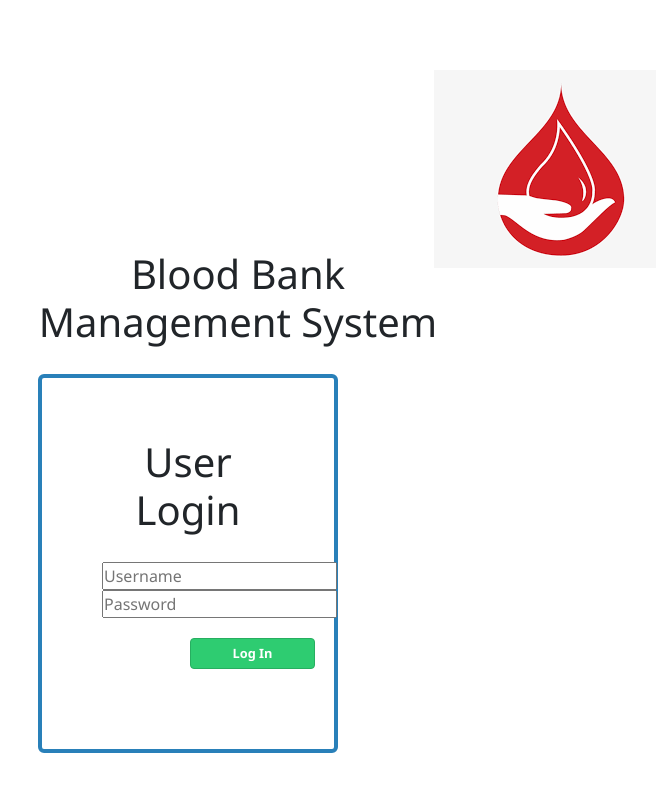
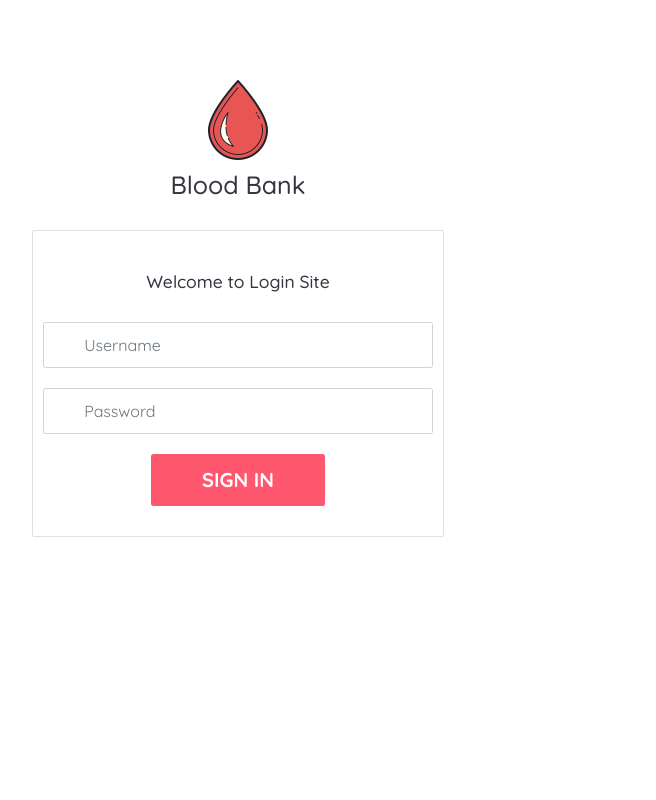
Before and after one commit to pureskill714/ICT2103-Project, a Flask app: page / in a window 1280 px wide. Shown: the whole page, without its empty margins (402-1058 px from the left). Run offline with Flask 2, Linux system fonts and the light colour scheme; parts of the project's set-up code (start-up, migrations or seed data) failed here and were passed over; some libraries are stand-ins or nearby versions.

Commit message:
Updated UI
Login and Staff Dashboard

```diff
--- a/static/css/style.css
+++ b/static/css/style.css
@@ -1,247 +1,117 @@
- /* Reset */
- *{
-    margin: 0;
-    padding: 0;
-    box-sizing: border-box;
+@import url('https://fonts.googleapis.com/css2?family=Quicksand:wght@400;500;700&display=swap');
+
+:root {
+  --colour-pink: #FF576E;
+  --colour-dark-pink: #BC4D5C;
+  --colour-white:#fff;
+  --colour-black:#33363F;
+}
+
+html {
+  font-size: 62.5%;
+}
+
+body {
+  background: var(--colour-white);
+  color: var(--colour-black);
+  font-family: 'Quicksand', sans-serif;
+  font-weight: 400;
+  font-size: 2rem; /*16px*/
 }
 
 
-/* Main Styling */
-html  body{
- font-family: 'Segoe UI', Tahoma, Geneva, Verdana, sans-serif;
- line-height: 1,7em;
-}
-a{
-    color:#333;
-    text-decoration: none;
-}
-h1,h2,h3 {
-    padding-bottom:20px;
+/*========= Side Bar========= */
+@import "https://fonts.googleapis.com/css?family=Poppins:300,400,500,600,700";
+
+
+a, a:hover, a:focus {
+	color:inherit;
+	text-decoration: none;
 }
 
-p{
-    margin:10px 0;
+.wrapper {
+	display: flex;
+	width:100%;
+	align-items:stretch
 }
 
-/* Utility Classes */
-.container{
-    margin:auto;
-    max-width: 1100px;
-    overflow:auto;
-    padding:0 20px;
+.sidebar {
+	min-width:25rem;
+	max-width: 25rem;
+	background: var(--colour-pink);
+	color:var(--colour-white);
+	padding: 1rem;
 }
 
-.text-primary{
-    color:#f7c08a;
-}
 
-.lead{
-    font-size:20px;
-}
 
-.btn{
-    display:inline-block;
-    font-size:18px;
-    color:#fff;
-    background:#333;
-    padding:13px 20px;
-    border:none;
-    cursor:pointer;
-}
-
-.btn:hover{
-    background:#f7c08a;
-    color:#333
-}
-.btn-light {
-    background: #f4f4f4;
-    color: #333;
-  }
-
-  .bg-dark {
-    background: #333;
-    color: #fff;
-  }
-
-  .bg-light {
-    background: #f4f4f4;
-    color: #333;
-  }
-
-  .bg-primary {
-    background: #f7c08a;
-    color: #333;
-  }
-  .clr{
-      clear:both;
-  }
-  .l-heading{
-      font-size:40px;
-  }
-
-  /* Padding */
-  .py-1{padding:10px 0 ;}
-  .py-2{padding:20px 0 ;}
-  .py-3{padding:30px 0 ;}
-
-/* Navbar */
-#navbar{
-    background:#333;
-    color:#fff;
-    overflow:auto;
-}
-
-#navbar a{
-    color:#fff
-}
-
-#navbar h1{
-    float:left;
-    padding-top:20px;
-}
-
-#navbar ul{
-    list-style:none;
-    float:right;
-}
-
-#navbar ul li {
- float:left;
-}
-
-#navbar ul li a{
-    display:block;
-    padding:20px;
-    text-align: center;
-}
-
-#navbar ul li a:hover,
- #navbar ul li a.current{
-    background:#444;
-    color:#f7c08a;
-}
-
-/* showcase */
-
-#showcase{
-    background-image: url('../img/showcase.jpg');
-    height: 1050px;
+.sidebar .sidebar-header {
+	padding: 2rem;
+	background: var(--colour-pink);
 
 }
 
-#showcase .showcase-content{
-    color:#fff;
-    text-align:center;
-    padding-top:500px;
+.sidebar ul.components {
+	padding:2rem 0px;
+	border-bottom:0.1rem solid var(--colour-dark-pink);
 }
 
-#showcase .showcase-content h1{
-    font-size:75px;
-    line-height:1.2em;
+.sidebar ul li a{
+	padding:1rem;
+	font-size: 1.6rem;
+	display: block
 }
 
-#showcase .showcase-content p {
-    padding-bottom:20px;
-    line-height: 1.7em;
-}
-#home-info {
-    height: 400px;
-  }
-
-  #home-info .info-img {
-    float: left;
-    width: 50%;
-    background: url('../img/photo-1.jpg') no-repeat;
-    min-height: 100%;
-
-  }
-
-  #home-info .info-content {
-    float: right;
-    width: 50%;
-    height: 100%;
-    text-align: center;
-    padding: 50px 30px;
-    overflow: hidden;
-
-  }
-
-  #home-info .info-content p {
-    padding-bottom: 30px;
-  }
-/* Features */
-.box{
-    float:left;
-    widows: 33.5%;
-    padding:60px;
-    text-align:center;
+.sidebar ul li a:hover {
+	color:var(--colour-white);
+	background: var(--colour-dark-pink);
 }
 
-.box i{
-    margin-bottom:10px;
+ul.CTAs{
+	padding: 2rem;
+}
+ul.CTAs a{
+	text-align: center;
+	font-size:2rem !important;
+	display: block;
+	border-radius: 0.5rem;
+	margin-bottom:0.5rem;
+}
+a.l-btn, a.l-btn:hover{
+	background:var(--colour-white);
+	color:var(--colour-pink);
+}
+.content{
+	width:100%;
+	padding:2rem;
+	min-height: 100vh;
+}
+.content-wrapper{
+	padding:1.5rem;
 }
 
-/* About Info */
-#about-info .info-right{
-    float:right;
-    width:50%;
-    min-height:100%;
-}
-#about-info .info-left{
-    float:left;
-    width:50%;
-    min-height: 100%;
+.p-login{
+	margin-top: 4rem;
+	font-size: 1.6rem;
 }
 
-#about-info .info-right img{
-    display:block;
-    margin:auto;
-    width:70%;
-    border-radius:50%;
-}
-#testimonials{
-    height:600px;
-    background:url('../img/test-bg.jpg') no-repeat center center/cover;
-    padding-top:100px;
+.btn-login {
+	margin-top: 2rem;
+    margin-bottom: 2rem;
+	font-size: 2rem;
+	padding: 1rem 5rem;
+	background-color:var(--colour-pink);
+	color:var(--colour-white);
+
 }
 
-#testimonials .testimonial img{
-    width:100px;
-    float:left;
-    margin-right:40px;
-    border-radius:50%;
+.btn-login:hover {
+	background-color:var(--colour-dark-pink);
+	color:var(--colour-white);
 }
 
-#testimonials  h2{
-    color:#fff;
-    text-align:center;
-    padding-bottom:55px;
+.textfield {
+	margin-top: 2rem;
+	font-size: 1.6rem;
+	padding: 1rem 4rem;
 }
-
-#testimonials .testimonial{
-    padding:20px;
-    margin-bottom:40px;
-    border-radius:5px;
-    opacity: 0.85;
-}
-#contact-form .form-group{
-    margin-bottom:20px;
-}
-#contact-form label{
-    display:block;
-    margin-bottom:5px;
-}
-
-#contact-form input, #contact-form textarea {
-    width:100%;
-    padding:10px;
-    border:1px #ddd slod;
-}
-
-#contact-form textarea{
-    height:200px;
-}
-#contact-form input:focus, #contact-form textarea:focus {
-    outline:none;
-    border-color:#f7c08a
-}
--- a/templates/login.html
+++ b/templates/login.html
@@ -1,119 +1,42 @@
 <!DOCTYPE html>
-<html>
+<html lang="en">
+  <head>
+    <meta charset="UTF-8" />
+    <meta http-equiv="X-UA-Compatible" content="IE=edge" />
+    <meta name="viewport" content="width=device-width, initial-scale=1.0" />
+    <link href="https://cdn.jsdelivr.net/npm/bootstrap@5.0.1/dist/css/bootstrap.min.css" rel="stylesheet" integrity="sha384-+0n0xVW2eSR5OomGNYDnhzAbDsOXxcvSN1TPprVMTNDbiYZCxYbOOl7+AMvyTG2x" crossorigin="anonymous"/>
+    <link rel="stylesheet" href="https://cdn.jsdelivr.net/npm/bootstrap-icons@1.3.0/font/bootstrap-icons.css" />
+    <link rel="stylesheet" href="https://use.fontawesome.com/releases/v5.7.2/css/all.css" />
+    <link rel="stylesheet" href="/static/css/style.css" />
+    <title>Blood Bank Management System</title>
+  </head>
+  <body>
+    <div class="container-fluid p-login">
+        <div class="row justify-content-md-center">
+          <div class="col-md-4">
 
-<head>
-  <style>
-    #navbar {
-      background: #333;
-      color: #fff;
-      overflow: auto;
-    }
+            <div class="text-center m-5">
+              <img src="/static/img/icons8-drop-of-blood-100.png" alt="icon">
+              <h1>Blood Bank</h1>
+            </div>
 
-    body {
-      font-family: 'Open Sans', sans-serif;
-      background: #3498db;
-      margin: 0 auto 0 auto;
-      width: 100%;
-      text-align: center;
-      margin: 20px 0px 20px 0px;
-    }
+            <div class="card">
+            <div class="card-body">
 
-    p {
-      font-size: 12px;
-      text-decoration: none;
-      color: #ffffff;
-    }
+                <div class="text-center m-5">
+                  <h1 class="h3 text-gray-900">Welcome to Login Site</h1>
+                </div>
 
-    h1 {
-      font-size: 1.5em;
-      color: #525252;
-    }
-
-    .box {
-      background: white;
-      width: 300px;
-      border-radius: 6px;
-      margin: 0 auto 0 auto;
-      padding: 0px 0px 70px 0px;
-      border: #2980b9 4px solid;
-    }
-
-    .username {
-      background: #ecf0f1;
-      border: #ccc 1px solid;
-      border-bottom: #ccc 2px solid;
-      padding: 8px;
-      width: 250px;
-      color: #AAAAAA;
-      margin-top: 10px;
-      font-size: 1em;
-      border-radius: 4px;
-    }
-
-    .button {
-      background: #2ecc71;
-      width: 125px;
-      padding-top: 5px;
-      padding-bottom: 5px;
-      color: white;
-      border-radius: 4px;
-      border: #27ae60 1px solid;
-      margin-top: 20px;
-      margin-bottom: 20px;
-      float: left;
-      margin-left: 88px;
-      font-weight: 800;
-      font-size: 0.8em;
-    }
-
-    .button:hover {
-      background: #2CC06B;
-    }
-
-    .fpwd {
-      color: #f1c40f;
-      text-decoration: underline;
-    }
-
-    #absoluteCenteredDiv {
-      position: absolute;
-      top: 0;
-      bottom: 0;
-      left: 0;
-      right: 0;
-      margin: auto;
-      width: 400px;
-      height: 300px;
-      text-align: center;
-    }
-  </style>
-  <title>Blood Bank System Login</title>
-  <link rel="stylesheet" href="https://maxcdn.bootstrapcdn.com/bootstrap/4.0.0/css/bootstrap.min.css" />
-  <link rel="stylesheet" type="text/css" href="css/style.css" />
-
-  <!-- jQuery library -->
-  <script src="https://ajax.googleapis.com/ajax/libs/jquery/3.3.1/jquery.min.js"></script>
-
-  <!-- Popper JS -->
-  <script src="https://cdnjs.cloudflare.com/ajax/libs/popper.js/1.12.9/umd/popper.min.js"></script>
-
-  <!-- Latest compiled JavaScript -->
-  <script src="https://maxcdn.bootstrapcdn.com/bootstrap/4.0.0/js/bootstrap.min.js"></script>
-</head>
-
-<body>
-  <img src="static/img/bloodsymbol.png" style="float: right; margin-right: 190px; margin-top:70px">
-  <div id="absoluteCenteredDiv">
-    <h1>Blood Bank Management System</h1>
                 <form method="POST" action="">
                   {{form.hidden_tag() }}
                   <!-- generates a hidden field used to protect against CSRF attacks-->
-      <div class="box">
-        <h1>User Login</h1>
-        {{form.username }}
-        {{form.password }}
-        <button class="button">Log In</button>
+                  {{form.username(class_="form-control textfield")}}
+                  {{form.password(class_="form-control textfield")}}
+
+                  <div class="text-center">
+                    <button class="btn btn-login text-uppercase fw-bold" type="submit">Sign in</button>
                   </div>
+
                 </form>
                 <!-- Flash error message if username or password incorrect -->
                 {% with messages = get_flashed_messages() %}
@@ -123,4 +46,21 @@
                 {% endfor %}
                 {% endif %}
                 {% endwith %}
+
                 </div>
+                </div>
+
+          </div>
+        </div>
+      </div>
+
+
+    <!-- jQuery library -->
+    <script src="https://ajax.googleapis.com/ajax/libs/jquery/3.3.1/jquery.min.js"></script>
+    <!-- Popper JS -->
+    <script src="https://cdnjs.cloudflare.com/ajax/libs/popper.js/1.12.9/umd/popper.min.js"></script>
+    <!-- Latest compiled JavaScript -->
+    <script src="https://maxcdn.bootstrapcdn.com/bootstrap/4.0.0/js/bootstrap.min.js"></script>
+    <script src="https://cdn.jsdelivr.net/npm/bootstrap@5.0.1/dist/js/bootstrap.bundle.min.js" integrity="sha384-gtEjrD/SeCtmISkJkNUaaKMoLD0//ElJ19smozuHV6z3Iehds+3Ulb9Bn9Plx0x4" crossorigin="anonymous"></script>
+  </body>
+</html>
```
Also changed, not shown: templates/staffdashboard.html (+39 -56 lines), static/img/icons8-drop-of-blood-100.png (added). Lines whose indentation alone changed are shown as unchanged.
